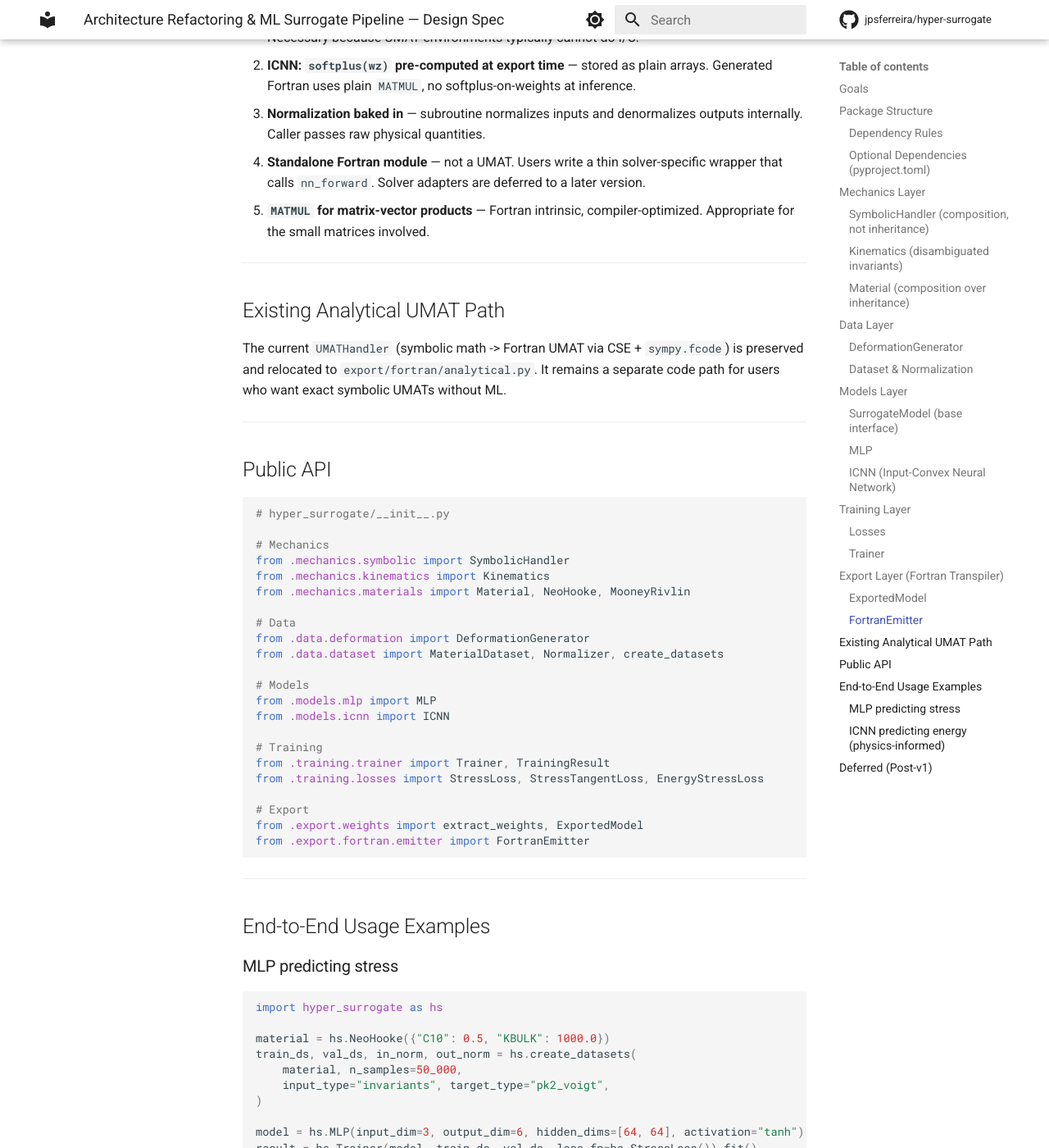
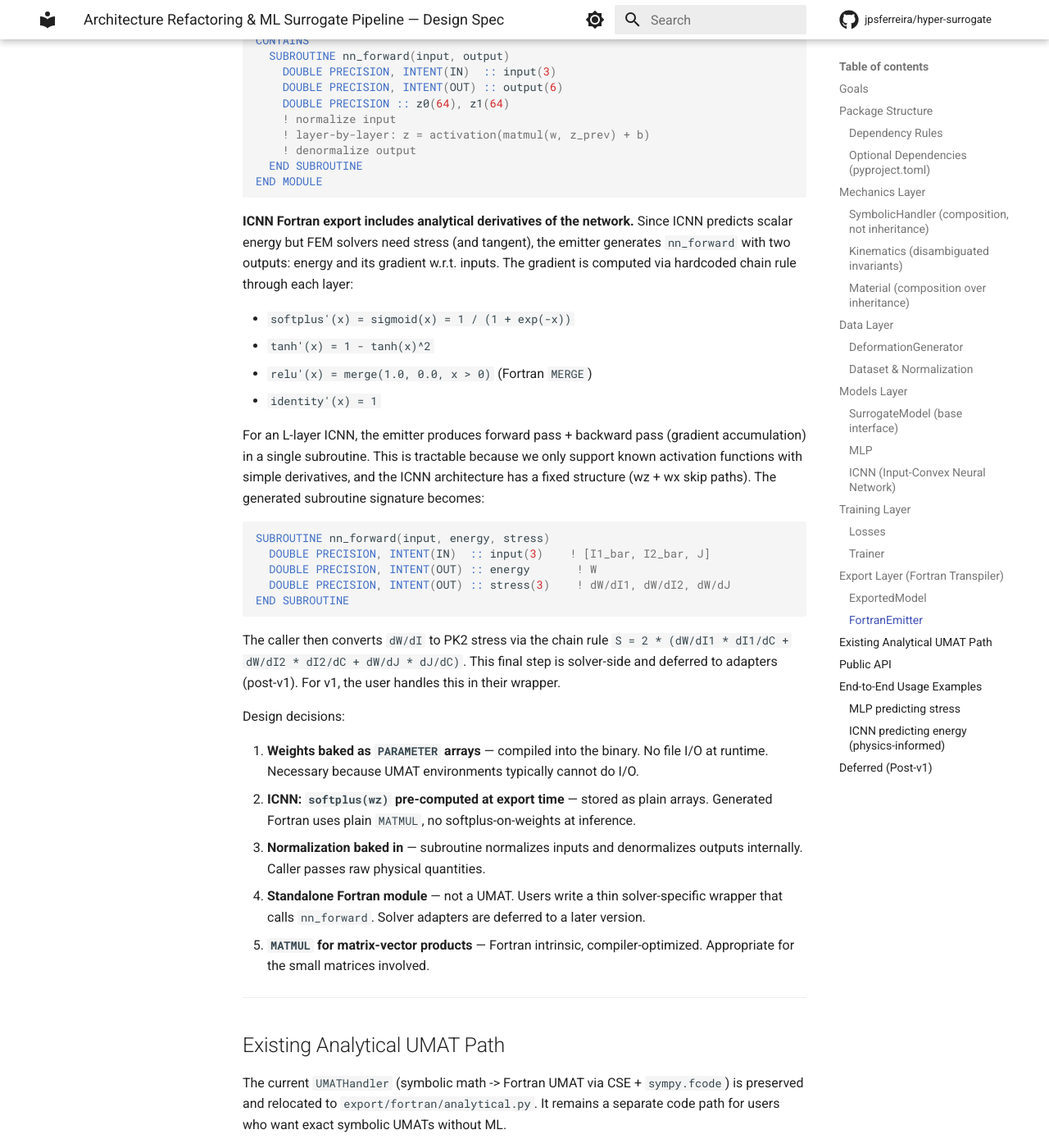
Before and after one commit to jpsferreira/hyper-surrogate, an MkDocs documentation site: the page built from docs/superpowers/specs/2026-03-12-arch-refactor-ml-surrogate-design.md, in a window 1280 px wide and 1400 px high, scrolled down 8344 px. Shown: the whole window at 82% size. Built offline with MkDocs 1.6.1 and Material for MkDocs 9.7.7, drawn with Linux system fonts in a browser that asks for light colours; comment, search, counter and statistics services are not loaded; some of the changed text lies outside the part shown.

Commit message:
Address spec review: fix data/training/export gaps
- target_type="energy" returns (energy, pk2_voigt) tuples for EnergyStressLoss
- Trainer handles requires_grad via isinstance detection
- ICNN Fortran emitter includes analytical chain-rule derivatives
- Single canonical extract_weights(model, in_norm, out_norm) API

Co-Authored-By: Claude Opus 4.6 <noreply@anthropic.com>

````diff
--- a/docs/superpowers/specs/2026-03-12-arch-refactor-ml-surrogate-design.md
+++ b/docs/superpowers/specs/2026-03-12-arch-refactor-ml-surrogate-design.md
@@ -215,6 +215,10 @@ def create_datasets(
 `input_type="invariants"` produces `[I1_bar, I2_bar, J]` (3 values, frame-indifferent).
 `input_type="cauchy_green"` produces 6 unique Voigt components of C.
 
+**`target_type="energy"` returns `(energy, pk2_voigt)` tuples** — both energy and stress are always computed, because `EnergyStressLoss` needs stress ground truth to enforce dW/dI consistency. The `Normalizer` returned for targets applies only to the primary target (energy scalar).
+
+**Normalization uses standardization** (zero-mean, unit-variance) by default. `Normalizer` stores `{"mean": ndarray, "std": ndarray}`.
+
 ---
 
 ## Models Layer
@@ -314,6 +316,8 @@ class TrainingResult:
 
 Deliberately simple — small models, in-memory datasets.
 
+**Trainer handles `EnergyStressLoss` transparently:** All loss functions conform to a uniform signature `loss_fn(pred, batch)` where `batch` is the full tuple from the dataset. For `EnergyStressLoss`, the trainer detects it via `isinstance` and sets `requires_grad=True` on inputs before the forward pass, then passes `(w_pred, batch)` to the loss which unpacks `(w_true, s_true)` from batch and computes autograd gradients internally.
+
 ---
 
 ## Export Layer (Fortran Transpiler)
@@ -376,6 +380,25 @@ CONTAINS
 END MODULE
 ```
 
+**ICNN Fortran export includes analytical derivatives of the network.** Since ICNN predicts scalar energy but FEM solvers need stress (and tangent), the emitter generates `nn_forward` with two outputs: energy and its gradient w.r.t. inputs. The gradient is computed via hardcoded chain rule through each layer:
+
+- `softplus'(x) = sigmoid(x) = 1 / (1 + exp(-x))`
+- `tanh'(x) = 1 - tanh(x)^2`
+- `relu'(x) = merge(1.0, 0.0, x > 0)` (Fortran `MERGE`)
+- `identity'(x) = 1`
+
+For an L-layer ICNN, the emitter produces forward pass + backward pass (gradient accumulation) in a single subroutine. This is tractable because we only support known activation functions with simple derivatives, and the ICNN architecture has a fixed structure (wz + wx skip paths). The generated subroutine signature becomes:
+
+```fortran
+SUBROUTINE nn_forward(input, energy, stress)
+  DOUBLE PRECISION, INTENT(IN)  :: input(3)    ! [I1_bar, I2_bar, J]
+  DOUBLE PRECISION, INTENT(OUT) :: energy       ! W
+  DOUBLE PRECISION, INTENT(OUT) :: stress(3)    ! dW/dI1, dW/dI2, dW/dJ
+END SUBROUTINE
+```
+
+The caller then converts `dW/dI` to PK2 stress via the chain rule `S = 2 * (dW/dI1 * dI1/dC + dW/dI2 * dI2/dC + dW/dJ * dJ/dC)`. This final step is solver-side and deferred to adapters (post-v1). For v1, the user handles this in their wrapper.
+
 Design decisions:
 
 1. **Weights baked as `PARAMETER` arrays** — compiled into the binary. No file I/O at runtime. Necessary because UMAT environments typically cannot do I/O.
@@ -415,7 +438,7 @@ from .training.trainer import Trainer, TrainingResult
 from .training.losses import StressLoss, StressTangentLoss, EnergyStressLoss
 
 # Export
-from .export.weights import extract_weights, ExportedModel
+from .export.weights import extract_weights, ExportedModel  # extract_weights(model, in_norm?, out_norm?) -> ExportedModel
 from .export.fortran.emitter import FortranEmitter
 ```
 
@@ -448,16 +469,14 @@ hs.FortranEmitter(exported).write("nn_neohooke.f90")
 ```python
 train_ds, val_ds, in_norm, out_norm = hs.create_datasets(
     material, n_samples=50_000,
-    input_type="invariants", target_type="energy",
+    input_type="invariants", target_type="energy",  # returns (energy, pk2_voigt) tuples
 )
 
 model = hs.ICNN(input_dim=3, hidden_dims=[64, 64], activation="softplus")
 loss = hs.EnergyStressLoss(alpha=1.0, beta=1.0)
 result = hs.Trainer(model, train_ds, val_ds, loss_fn=loss).fit()
 
-exported = hs.extract_weights(result.model)
-exported.input_normalizer = in_norm.params
-exported.output_normalizer = out_norm.params
+exported = hs.extract_weights(result.model, in_norm, out_norm)
 hs.FortranEmitter(exported).write("nn_neohooke_icnn.f90")
 ```
 
````
Also changed, not shown: other parts of docs/superpowers/specs/2026-03-12-arch-refactor-ml-surrogate-design.md (+1 -5 lines).
